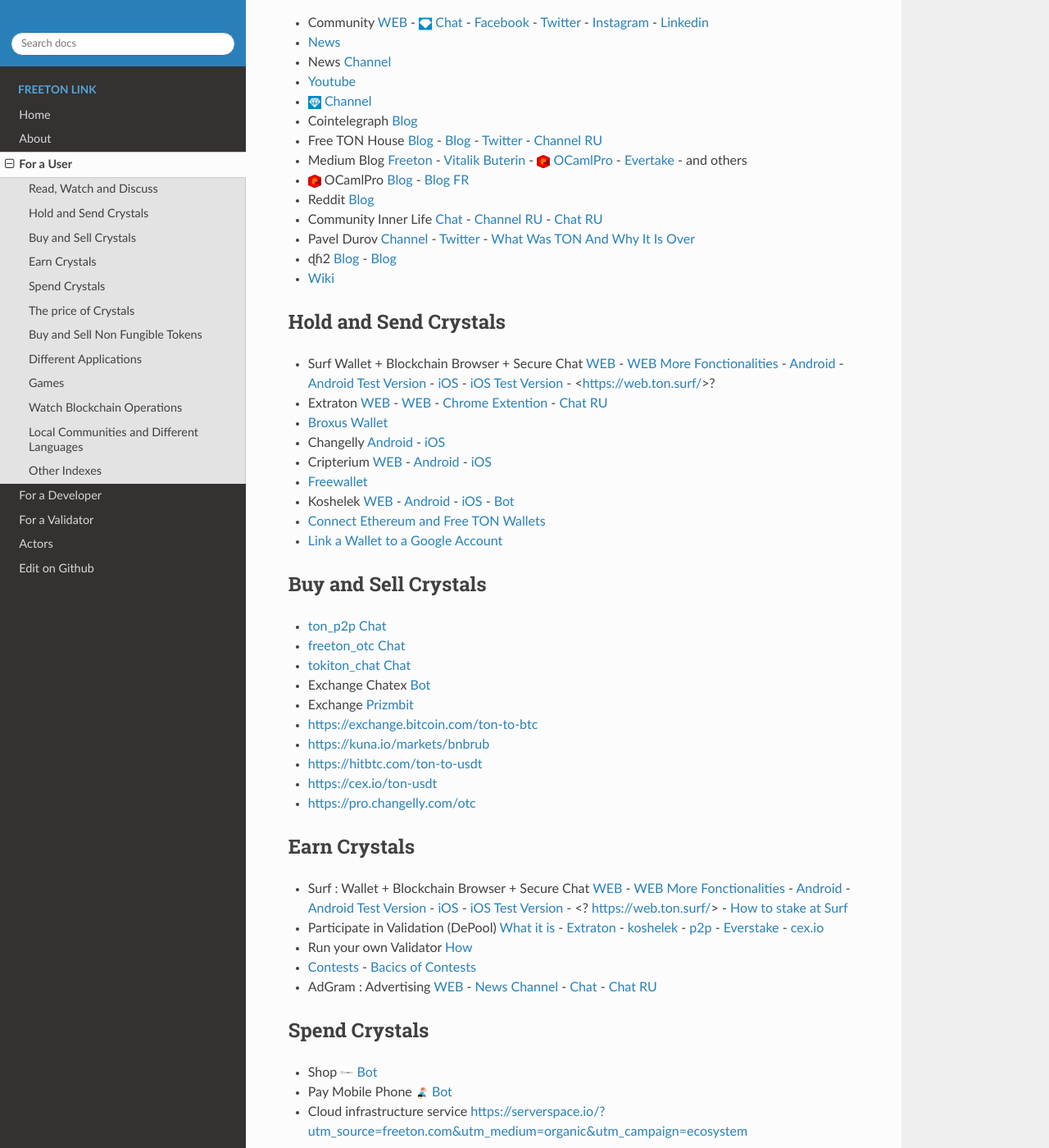
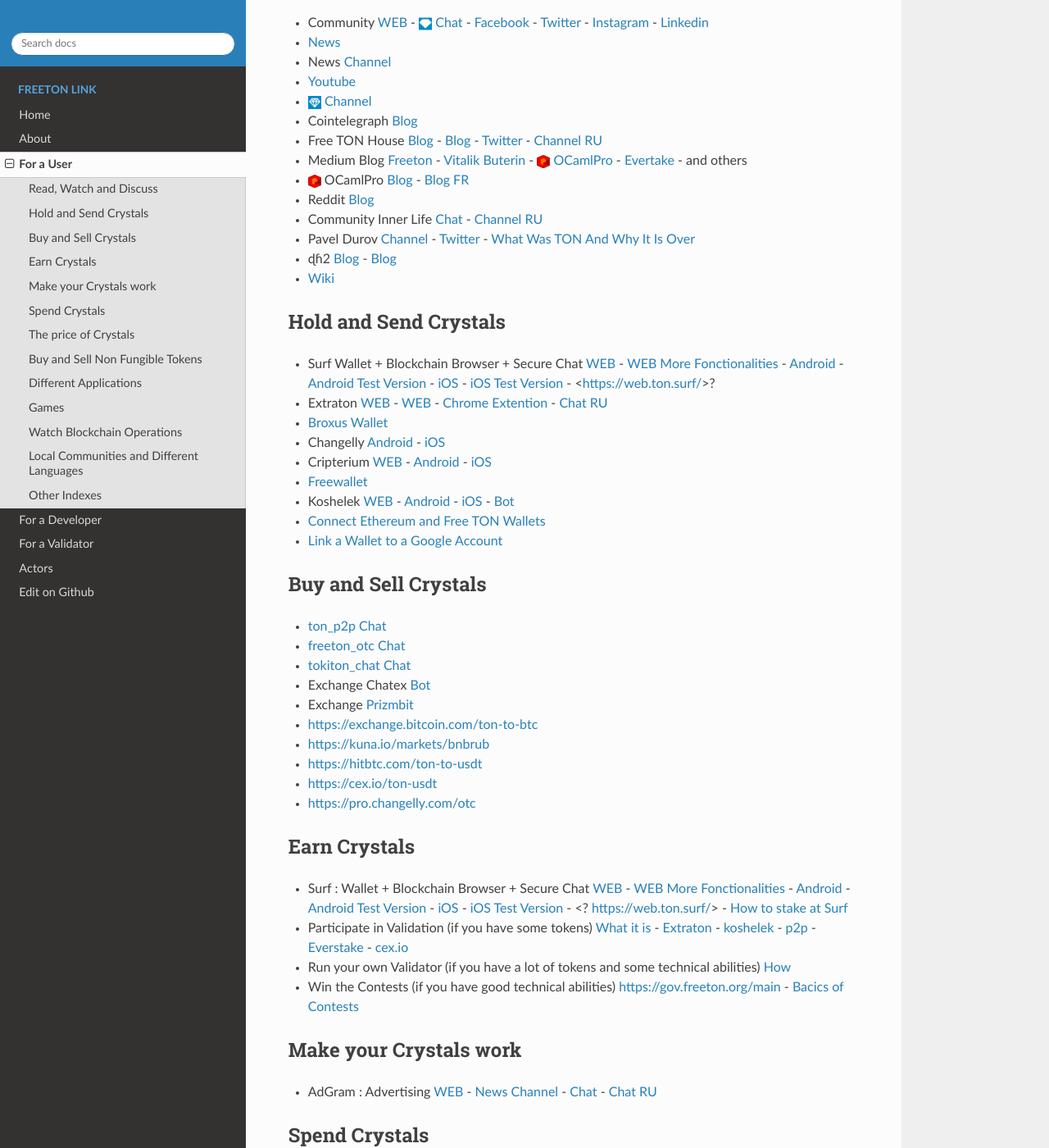
Before and after one commit to OCamlPro/www.freeton.link, a Sphinx documentation site: the page built from sphinx/user.rst, in a window 1280 px wide and 1400 px high, scrolled down 200 px. Shown: the whole window at 82% size. Built offline with Sphinx 7.4.7 and the Read the Docs theme 2.0.0, drawn with Linux system fonts in a browser that asks for light colours; the version number could not be read and is left out.

Commit message:
petits changements

```diff
--- a/sphinx/user.rst
+++ b/sphinx/user.rst
@@ -13,7 +13,7 @@
 * Medium Blog `Freeton <https://medium.com/freeton>`_ - `Vitalik Buterin <https://medium.com/@VitalikButerin>`_ - |ocamlpro.ico| `OCamlPro <https://medium.com/ocamlpro-blockchain-fr>`_ - `Evertake <https://medium.com/everstake/what-is-free-ton-and-how-ton-blockchain-benefits-a-wide-range-of-industries-from-serving-81f0ddfbfd61>`_ - and others
 * |ocamlpro.ico| OCamlPro `Blog <https://medium.com/ocamlpro-blockchain-fr>`_ - `Blog FR <https://forum.freeton.org/t/articles-de-blog-en-francais-sur-freeton/11233>`_
 * Reddit `Blog <https://www.reddit.com/r/TONCRYSTAL/>`_
-* Community Inner Life `Chat <https://t.me/joinchat/UlCYzgUx8XcYqW-W>`_ - `Channel RU <https://t.me/movetheopennetwork>`_ - `Chat RU <https://t.me/movetheopennetwork>`_
+* Community Inner Life `Chat <https://t.me/joinchat/UlCYzgUx8XcYqW-W>`_ - `Channel RU <https://t.me/movetheopennetwork>`_
 * Pavel Durov `Channel <https://t.me/durov>`_ - `Twitter <https://twitter.com/durov>`_ - `What Was TON And Why It Is Over <https://telegra.ph/What-Was-TON-And-Why-It-Is-Over-05-12>`_
 * ɖɦ2 `Blog <https://hackmd.io/KdvOCkZPQ-O3wPq8a5SUOg?view>`_ - `Blog <https://hackmd.io/PuNAVksrRTus-QNbKrzbMQ?view>`_
 * `Wiki <https://en.freeton.wiki/Free_TON_Wiki>`_
@@ -46,9 +46,12 @@
 Earn Crystals
 ~~~~~~~~~~~~~
 * Surf : Wallet + Blockchain Browser + Secure Chat `WEB <https://ton.surf>`_ - `WEB More Fonctionalities <https://beta.ton.surf>`_ - `Android <https://play.google.com/store/apps/details?id=surf.ton>`_ - `Android Test Version <https://play.google.com/apps/testing/surf.ton>`_ - `iOS <https://apps.apple.com/us/app/ton-surf/id1481986831>`_ - `iOS Test Version <https://testflight.apple.com/join/VPcfXsR0>`_ - <? https://web.ton.surf/> - `How to stake at Surf <https://www.freeton.net.ua/en/kak-sdelat-stejking-v-surf-ton/>`_
-* Participate in Validation (DePool) `What it is <https://freeton.com/en/staking/>`_ - `Extraton <https://depools.extraton.io/>`_ - `koshelek <https://depools.koshelek.ru/?utm_source=freeton.com&utm_medium=organic&utm_campaign=ecosystem#/>`_ - `p2p <https://p2p.org/>`_ - `Everstake <https://everstake.one/freeton>`_ - `cex.io <https://earn.cex.io/staking>`_
-* Run your own Validator `How <https://docs.ton.dev/86757ecb2/p/708260-run-validator>`_
-* `Contests <https://gov.freeton.org/main>`_ - `Bacics of Contests <https://telegra.ph/How-to-prepare-and-submit-a-competitive-offer-in-Free-TON-08-18>`_
+* Participate in Validation (if you have some tokens) `What it is <https://freeton.com/en/staking/>`_ - `Extraton <https://depools.extraton.io/>`_ - `koshelek <https://depools.koshelek.ru/?utm_source=freeton.com&utm_medium=organic&utm_campaign=ecosystem#/>`_ - `p2p <https://p2p.org/>`_ - `Everstake <https://everstake.one/freeton>`_ - `cex.io <https://earn.cex.io/staking>`_
+* Run your own Validator (if you have a lot of tokens and some technical abilities) `How <https://docs.ton.dev/86757ecb2/p/708260-run-validator>`_
+* Win the Contests (if you have good technical abilities) `<https://gov.freeton.org/main>`_ - `Bacics of Contests <https://telegra.ph/How-to-prepare-and-submit-a-competitive-offer-in-Free-TON-08-18>`_
+
+Make your Crystals work
+~~~~~~~~~~~~~~~~~~~~~~
 * AdGram : Advertising `WEB <https://adgram.io/>`_ - `News Channel <https://t.me/adgram_news>`_ - `Chat <https://t.me/adgram_chat_eng>`_ - `Chat RU <https://t.me/adgram_chat_ru>`_
 
 Spend Crystals
```
